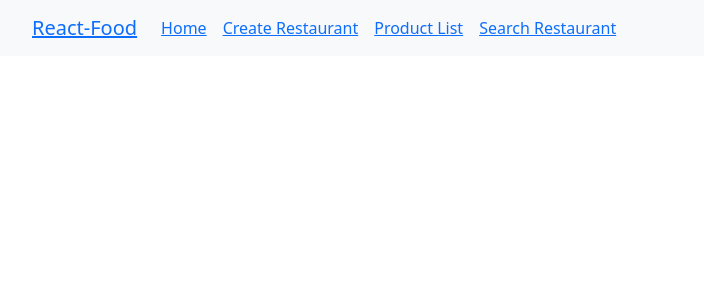
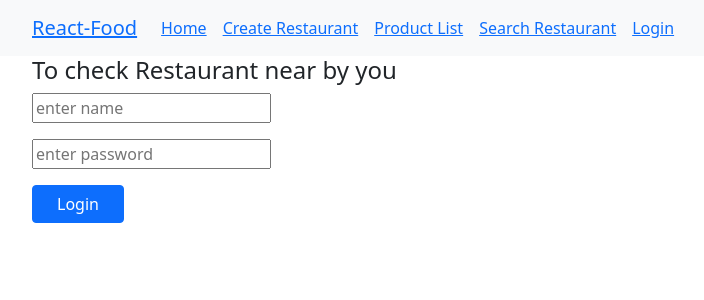
Before and after one commit to airKing05/react-food, a React (Create React App) app in the folder react-food/: page /login in a window 1280 px wide. Shown: the top 300 px of the page, without its empty margins (50-754 px from the left). Built offline with nearby package versions, Linux system fonts and the light colour scheme.

Commit message:
not able to save data into ls

```diff
--- a/react-food/db/db.json
+++ b/react-food/db/db.json
@@ -1,4 +1,10 @@
 {
+  "login" : [
+    {
+      "name" : "anilraj",
+      "password" : "12345"
+    }
+  ],
   "restaurant": [
     {
       "name": "Pizza Hut",
--- a/react-food/package.json
+++ b/react-food/package.json
@@ -12,6 +12,8 @@
     "react-dom": "^18.1.0",
     "react-router-dom": "^6.3.0",
     "react-scripts": "5.0.1",
+    "react-slick": "^0.29.0",
+    "slick-carousel": "^1.8.1",
     "web-vitals": "^2.1.4"
   },
   "scripts": {
--- a/react-food/src/App.css
+++ b/react-food/src/App.css
@@ -1,38 +1,19 @@
-.App {
-  text-align: center;
+
+.slick-slide-label {
+  color: #fff;
+  padding: 10px;
+  position: absolute;
+  left: 0px;
+  font-size: 1.5em;
+  bottom: 0px;
+  width: 100%;
 }
 
-.App-logo {
-  height: 40vmin;
-  pointer-events: none;
+.slick-prev:before,
+.slick-next:before {
+  color: #ee1010 !important;
+  font-size: large;
 }
-
-@media (prefers-reduced-motion: no-preference) {
-  .App-logo {
-    animation: App-logo-spin infinite 20s linear;
-  }
+.lfrf{
+  color: #ee1010;
 }
-
-.App-header {
-  background-color: #282c34;
-  min-height: 100vh;
-  display: flex;
-  flex-direction: column;
-  align-items: center;
-  justify-content: center;
-  font-size: calc(10px + 2vmin);
-  color: white;
-}
-
-.App-link {
-  color: #61dafb;
-}
-
-@keyframes App-logo-spin {
-  from {
-    transform: rotate(0deg);
-  }
-  to {
-    transform: rotate(360deg);
-  }
-}
--- a/react-food/src/App.js
+++ b/react-food/src/App.js
@@ -8,14 +8,12 @@ import UpdateList from './components/UpdateList';
 import { BrowserRouter,  Route, Routes} from "react-router-dom";
 import CreateRestaurant from './components/CreateRestaurant';
 import SearchRestaurant from './components/SearchRestaurant';
+import Login from './components/Login';
 
 
 function App() {
   return (
     <div className="App">
-
-
-
       <BrowserRouter>
       <Menu/>
       <Routes>
@@ -32,6 +30,7 @@ function App() {
           </Route> */}
 
           <Route path="/search-restaurant" element={<SearchRestaurant />}></Route>
+          <Route path="/login" element = {<Login/>}></Route>
 
         </Routes>
       </BrowserRouter>
--- a/react-food/src/components/Home.js
+++ b/react-food/src/components/Home.js
@@ -1,7 +1,11 @@
 import React from 'react'
+import RestaurantCarousal from './carousal.js'
 
 export default function Home() {
   return (
-    <div>this is home components</div>
+    <div className='container'>
+      <h3>Can enjoy your favorite Restaurant</h3>
+      <RestaurantCarousal/>
+      </div>
   )
 }
--- /dev/null
+++ b/react-food/src/components/Login.js
@@ -0,0 +1,75 @@
+import React, { useState } from 'react';
+import { Button } from 'react-bootstrap';
+import { useParams } from "react-router-dom";
+
+
+const Login = () => {
+    const [loginData, setLoginData] = useState({
+        name: "",
+        password: ""
+    });
+    const {key } = useParams();
+
+
+    // get from data
+    let name;
+    let value;
+    function getFormData(event) {
+        name = event.target.name;
+        value = event.target.value;
+        setLoginData({...loginData, [name]: value})
+        //console.log(name, value)
+    }
+
+
+    // get user data
+    function getUserData(props) {
+
+        fetch('http://localhost:3001/login?q=' + loginData.name)
+        .then(res => res.json())
+        .then(result => {
+           // console.log("result",result[0].name)
+            console.log(loginData.name)
+            //result[0].name===loginData.name
+            if (result>0){
+                console.log(props)
+                localStorage.setItem('data', JSON.stringify(result))
+                //console.log(localStorage)
+                //  console.warn(props.history.push('list'))
+            }else{
+                alert("pleach check user name")
+            }
+
+        })
+    }
+
+    return (
+        <div className='container'>
+            <h4>To check Restaurant near by you</h4>
+            <input
+                type="text"
+                placeholder='enter name'
+                className="mb-3"
+                name="name"
+                value={loginData.name}
+                onChange={getFormData}
+            />
+            <br />
+            <input
+                type="text"
+                placeholder='enter password'
+                className="mb-3"
+                name="password"
+                value={loginData.password}
+                onChange={getFormData} />
+            <br />
+            <Button
+                variant="primary"
+                type="submit"
+                className='px-4'
+                onClick={getUserData}>Login</Button>
+        </div>
+    )
+}
+
+export default Login;
--- a/react-food/src/components/Menu.js
+++ b/react-food/src/components/Menu.js
@@ -6,7 +6,7 @@ import { Link } from "react-router-dom";
 export default function Menu() {
     return (
         <div>
-            <Navbar bg="light" expand="lg">
+            <Navbar bg="light" expand="lg" >
                 <Container>
                     <Navbar.Brand ><Link to='/'>React-Food</Link> </Navbar.Brand>
                     <Navbar.Toggle aria-controls="basic-navbar-nav" />
@@ -17,6 +17,7 @@ export default function Menu() {
                             <Nav.Link ><Link to="/product-list">Product List</Link> </Nav.Link>
                             {/* <Nav.Link ><Link to="/update-list">Update List</Link></Nav.Link> */}
                             <Nav.Link ><Link to="/search-restaurant">Search Restaurant</Link></Nav.Link>
+                            <Nav.Link ><Link to="/login">Login</Link></Nav.Link>
 
                         </Nav>
                     </Navbar.Collapse>
--- /dev/null
+++ b/react-food/src/components/carousal.js/index.js
@@ -0,0 +1,42 @@
+import React from 'react';
+import Slider from "react-slick";
+import "slick-carousel/slick/slick.css";
+import "slick-carousel/slick/slick-theme.css";
+//import Card from './Card';
+
+
+export default function RestaurantCarousal() {
+    const settings = {
+        dots: true,
+        arrows: false,
+        infinite: false,
+        nextArrow: true,
+        prevArrow: true,
+        autoplaySpeed: 1000,
+        autoplay: false,
+        slidesToShow: 1,
+        slidesToScroll: 1
+    };
+    return (
+        <div className="container my-5 text-center " >
+            <h4 className="mb-5 lfrf">Love food in React-Food!</h4>
+            <div className='pl-4' >
+                <Slider {...settings} >
+                    <div className='d-flex justify-content-center'>
+                        <img src='https://bit.ly/3wl4qbc' alt='burger-img'/>
+                    </div>
+                    <div className='d-flex justify-content-center'>
+                        <img src='https://bit.ly/3FXdqqj' alt='burger-img' />
+                    </div>
+                    <div className='d-flex justify-content-center'>
+                        <img src='https://bit.ly/3MrCF6t' alt='burger-img' />
+                    </div>
+                    <div className='d-flex justify-content-center'>
+                        <img src='https://bit.ly/3FUwNjw' alt='burger-img' />
+                    </div>
+                </Slider>
+            </div>
+
+        </div>
+    )
+}
```
Also changed, not shown: 2 other files (tests, documents, lock files or other folders).
